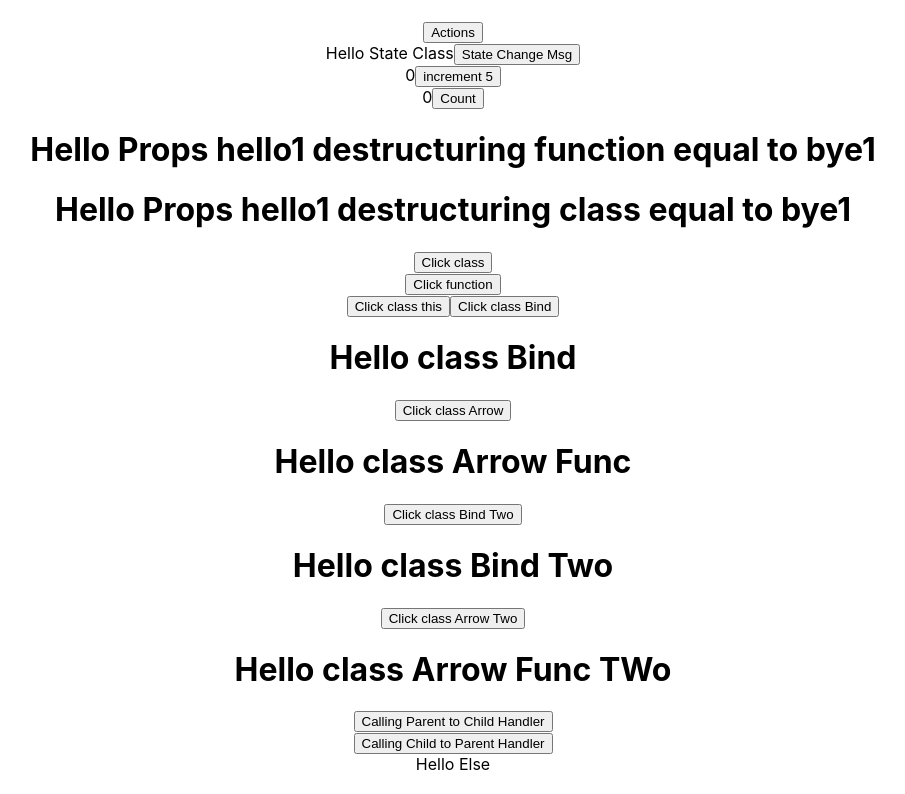
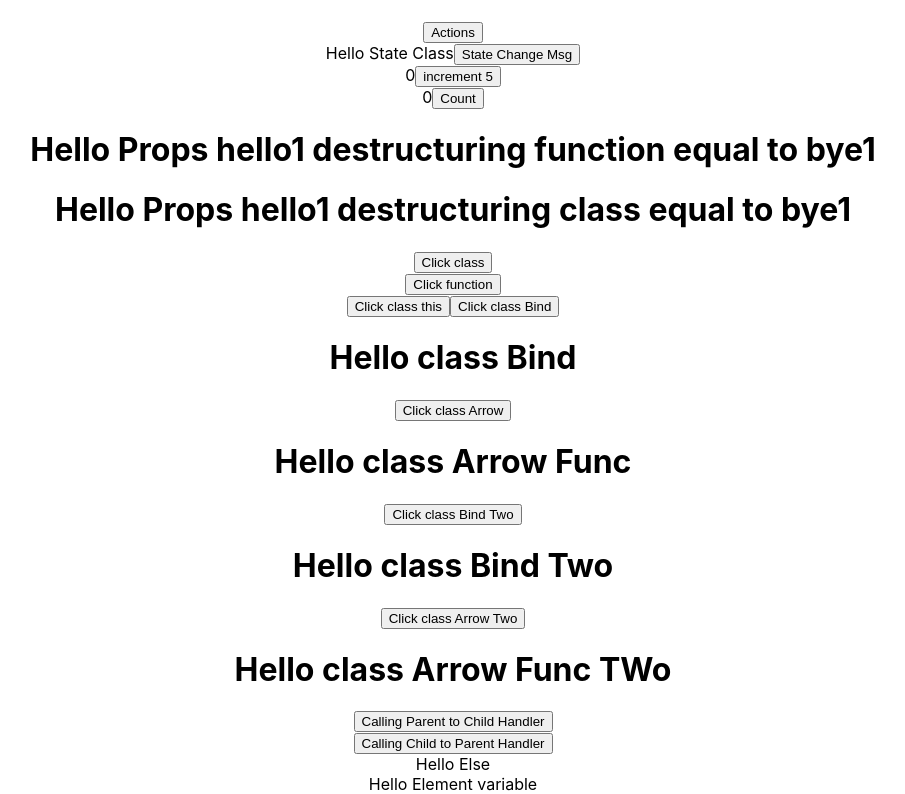
Before and after one commit to sanjay-personal/Reactjs_tutorial, a React (Create React App) app in the folder learning/: page / in a window 1280 px wide. Shown: the part 812-1606 px from the top of the page, without its empty margins (187-1092 px from the left). Built offline with nearby package versions, Linux system fonts and the light colour scheme.

Commit message:
added IF ELSE Element Variable

```diff
--- a/learning/src/App.js
+++ b/learning/src/App.js
@@ -18,6 +18,7 @@ import ClickCArrowTwo from './components/classes/ClickCArrowTwo';
 import Parent from './components/classes/Parent';
 import ParentTwo from './components/classes/ParentTwo';
 import IfElse from './components/classes/IfElse';
+import IfElseTwo from './components/classes/IfElseTwo';
 
 
 
@@ -60,6 +61,7 @@ function App() {
       <Parent />
       <ParentTwo />
       <IfElse />
+      <IfElseTwo />
     </div>
   );
 }
--- /dev/null
+++ b/learning/src/components/classes/IfElseTwo.js
@@ -0,0 +1,21 @@
+import React,{Component} from 'react'
+
+class IfElseTwo extends Component {
+    constructor() {
+        super()
+        this.state = {
+            isLogged: true
+        }
+    }
+    render() {
+        let msg = '';
+        if(this.state.isLogged) {
+            msg = 'Hello Element variable'
+        } else {
+            msg = 'Bye Element Variable'
+        }
+        return <div>{msg}</div>
+    }
+}
+
+export default IfElseTwo
```
